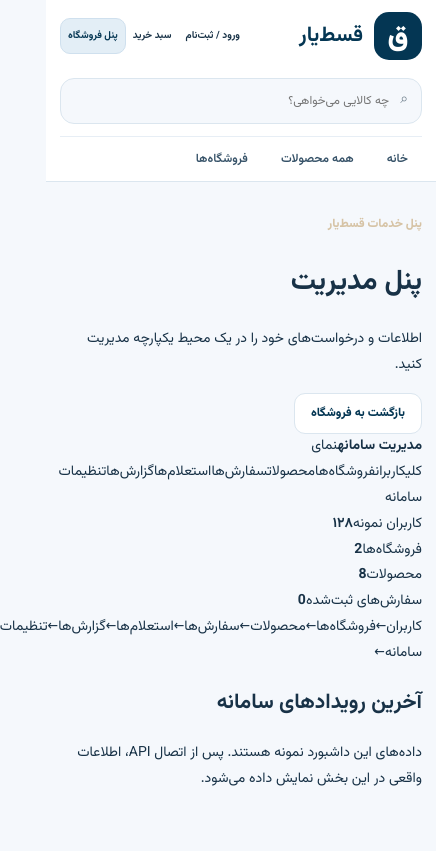
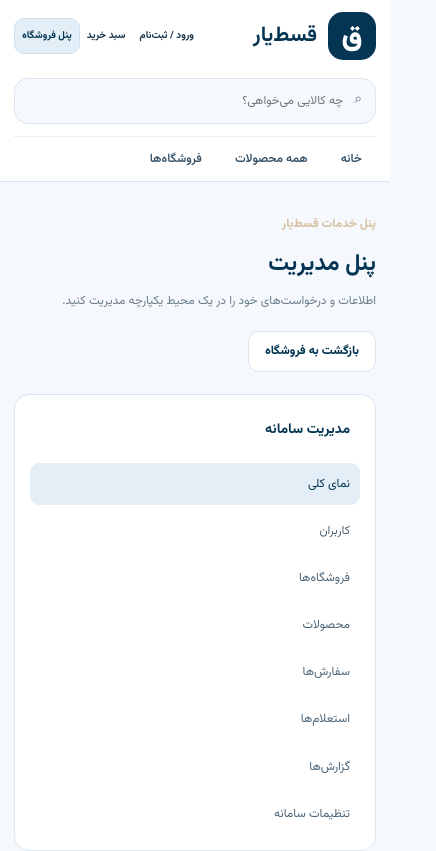
Before and after one commit to hanieh1223/gestchi, a React (Vite) app: page /admin in a window 390 px wide. Shown: the top 851 px of the page, 436 px wide, since content can reach past the window. Built offline with nearby package versions, Linux system fonts and the light colour scheme.

Commit message:
Add responsive workspace and dashboard styles

```diff
--- a/src/styles/app.css
+++ b/src/styles/app.css
@@ -174,3 +174,62 @@ body { color: #183247; background: var(--color-pale-blue); font-family: Vazirmat
   .installment-controls, .quote-result { grid-template-columns: repeat(2, minmax(0, 1fr)); }
   .store-detail-hero { align-items: flex-start; padding: 18px; }
 }
+
+
+/* Workspace pages */
+.ws-page { padding-bottom: 52px; }
+.ws-heading { display:flex; align-items:center; justify-content:space-between; gap:18px; margin-bottom:22px; }
+.ws-heading h1 { margin:5px 0; color:var(--color-navy); font-size:28px; }
+.ws-heading p,.ws-panel-head p { margin:0; color:var(--color-muted); font-size:12px; }
+.ws-panel { min-width:0; padding:22px; border:1px solid var(--color-line); border-radius:18px; background:#fff; box-shadow:var(--shadow-card); }
+.ws-panel + .ws-panel { margin-top:16px; }
+.ws-panel-head { display:flex; align-items:center; justify-content:space-between; gap:12px; margin-bottom:18px; }
+.ws-panel-head h2 { margin:0 0 4px; color:var(--color-navy); font-size:17px; }
+.ws-form { display:grid; gap:14px; }
+.ws-form--narrow { max-width:480px; }
+.ws-field { display:grid; gap:6px; color:#435d70; font-size:12px; font-weight:700; }
+.ws-field input,.ws-field select,.ws-field textarea { width:100%; min-height:43px; padding:9px 12px; border:1px solid var(--color-line); border-radius:10px; outline:none; background:#fff; color:#183247; font:inherit; }
+.ws-field input:focus,.ws-field select:focus,.ws-field textarea:focus { border-color:var(--color-blue); box-shadow:0 0 0 3px rgb(7 82 122 / 9%); }
+.ws-two-col { display:grid; grid-template-columns:1.2fr .8fr; gap:16px; align-items:start; }
+.ws-table-wrap { width:100%; overflow-x:auto; }
+.ws-table { width:100%; border-collapse:collapse; font-size:12px; text-align:right; }
+.ws-table th,.ws-table td { padding:13px 10px; border-bottom:1px solid var(--color-line); white-space:nowrap; }
+.ws-table th { color:var(--color-muted); background:#f7fafc; }
+.ws-qty { display:flex; align-items:center; gap:10px; }
+.ws-qty button { width:26px; height:26px; border:1px solid var(--color-line); border-radius:7px; background:#fff; cursor:pointer; }
+.ws-link { padding:0; border:0; background:none; color:var(--color-blue); cursor:pointer; font:inherit; font-weight:700; }
+.ws-total,.ws-total-line { display:flex; align-items:center; justify-content:space-between; gap:14px; margin-top:16px; padding:16px; border-radius:12px; background:var(--color-soft-blue); color:var(--color-navy); }
+.ws-total-line { border-top:1px solid var(--color-line); border-radius:0; background:transparent; }
+.ws-list-row { display:flex; justify-content:space-between; gap:12px; padding:10px 0; border-bottom:1px solid var(--color-line); font-size:12px; }
+.ws-hint { color:var(--color-muted); font-size:11px; line-height:2; }
+.ws-empty { padding:30px 16px; border:1px dashed var(--color-line); border-radius:12px; color:var(--color-muted); text-align:center; font-size:13px; }
+.ws-empty a,.ws-card a,.ws-table a { color:var(--color-blue); font-weight:800; }
+.ws-metrics { display:grid; grid-template-columns:repeat(4,minmax(0,1fr)); gap:12px; margin-bottom:16px; }
+.ws-metrics > div { display:grid; gap:6px; padding:17px; border:1px solid var(--color-line); border-radius:14px; background:#fff; }
+.ws-metrics span { color:var(--color-muted); font-size:11px; }
+.ws-metrics strong { color:var(--color-navy); font-size:16px; }
+.ws-calc-grid { display:grid; grid-template-columns:repeat(3,minmax(0,1fr)); gap:12px; }
+.ws-calc-grid .ws-field { min-width:0; }
+.ws-cards { display:grid; grid-template-columns:repeat(3,minmax(0,1fr)); gap:12px; margin-top:16px; }
+.ws-card { display:flex; min-width:0; flex-direction:column; align-items:flex-start; gap:7px; padding:16px; border:1px solid var(--color-line); border-radius:14px; background:#fff; }
+.ws-card h3 { margin:0; color:var(--color-navy); font-size:13px; }
+.ws-card p { margin:0; color:var(--color-muted); font-size:11px; }
+.ws-card-icon { display:grid; width:48px; height:48px; place-items:center; border-radius:13px; background:var(--color-soft-blue); font-size:26px; }
+.ws-card-actions { display:flex; flex-wrap:wrap; gap:14px; margin-top:8px; font-size:12px; }
+.ws-shortcuts { display:grid; grid-template-columns:repeat(3,minmax(0,1fr)); gap:12px; margin-bottom:16px; }
+.ws-shortcut { display:flex; align-items:center; justify-content:space-between; gap:12px; padding:17px; border:1px solid var(--color-line); border-radius:13px; background:#fff; color:var(--color-navy); font-size:12px; font-weight:800; }
+.ws-status { display:inline-flex; padding:4px 9px; border-radius:20px; font-size:10px; font-weight:800; }
+.ws-status--info { background:#e7f1f8; color:#07527a; }
+.ws-status--warning { background:#fff4df; color:#96620a; }
+.ws-status--success { background:#e7f5ed; color:#237448; }
+.ws-bullets { padding-inline-start:20px; color:var(--color-muted); font-size:12px; line-height:2.4; }
+.ws-notice { display:flex; align-items:center; justify-content:space-between; gap:12px; margin-bottom:15px; padding:12px 15px; border:1px solid #c8e5d4; border-radius:11px; background:#effaf3; color:#216b42; font-size:12px; }
+.ws-notice button { border:0; background:none; color:inherit; cursor:pointer; font-size:20px; }
+.ws-dashboard { display:grid; grid-template-columns:220px minmax(0,1fr); gap:16px; align-items:start; }
+.ws-sidebar { display:grid; gap:5px; padding:15px; border:1px solid var(--color-line); border-radius:15px; background:#fff; }
+.ws-sidebar strong { padding:8px 10px 14px; color:var(--color-navy); }
+.ws-sidebar a { padding:10px; border-radius:9px; color:#4c6578; font-size:12px; }
+.ws-sidebar a.is-active,.ws-sidebar a:hover { background:var(--color-soft-blue); color:var(--color-navy); }
+.ws-dashboard-main { min-width:0; }
+@media(max-width:850px) { .ws-two-col { grid-template-columns:1fr; } .ws-metrics { grid-template-columns:repeat(2,minmax(0,1fr)); } .ws-cards { grid-template-columns:repeat(2,minmax(0,1fr)); } .ws-dashboard { grid-template-columns:1fr; } .ws-sidebar { grid-template-columns:repeat(2,minmax(0,1fr)); } .ws-sidebar strong { grid-column:1/-1; } }
+@media(max-width:560px) { .ws-heading { align-items:flex-start; flex-direction:column; } .ws-heading h1 { font-size:23px; } .ws-panel { padding:15px; } .ws-calc-grid,.ws-shortcuts { grid-template-columns:1fr; } .ws-cards { grid-template-columns:1fr; } .ws-total { align-items:stretch; flex-direction:column; } .ws-metrics strong { font-size:13px; } .ws-sidebar { grid-template-columns:1fr; } }
```
